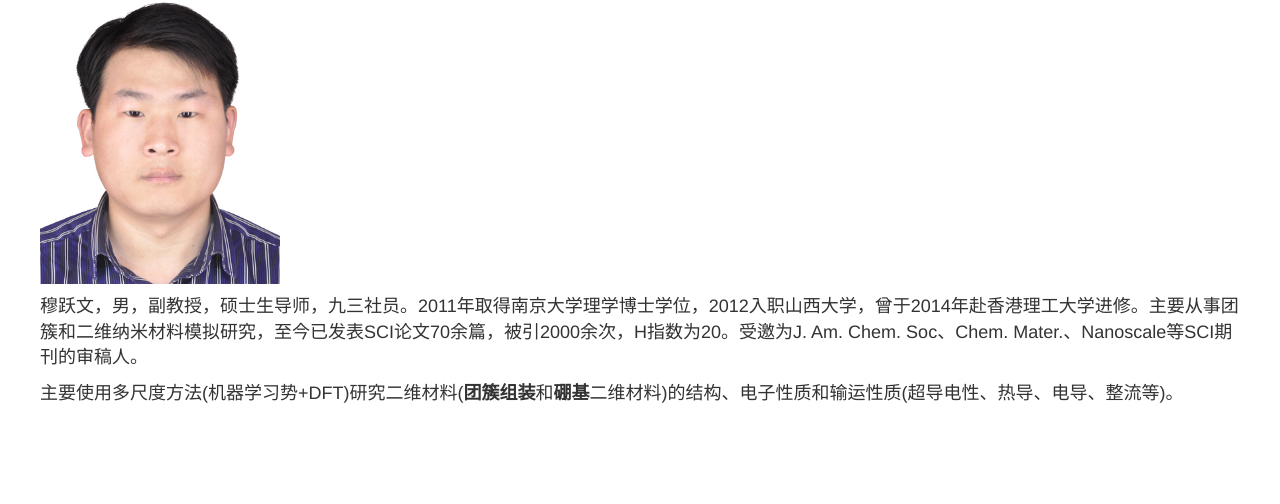
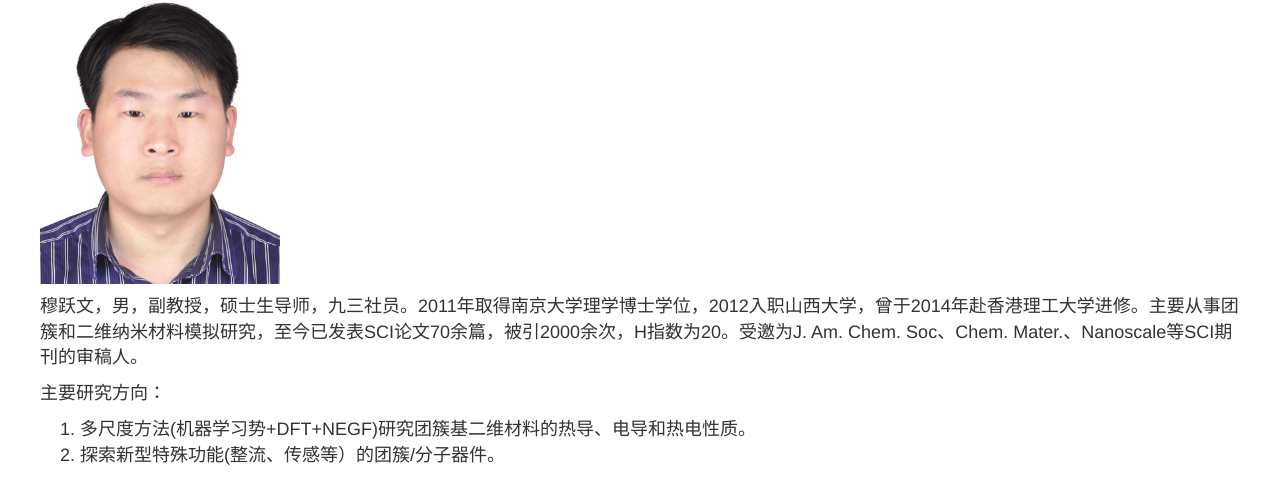
Before and after one commit to caesarmu/caesarmu.github.io, a plain HTML site: page index.html in a window 1280 px wide. Shown: the part 212-716 px from the top of the page. Drawn offline with Linux system fonts and the light colour scheme; no server answers.

Commit message:
Add files via upload

```diff
--- a/index.html
+++ b/index.html
@@ -8,7 +8,7 @@
     <meta name="generator" content="pandoc">
     <meta name="description" content="">
     <meta name="author" content="Yuewen Mu">
-    <meta name="dcterms.date" content=" 08/21/2023">
+    <meta name="dcterms.date" content=" 10/19/2023">
   <title>Yuewen Mu</title>
   <!-- script type="text/javascript">var filename=location.href;filename=filename.substr(filename.lastIndexOf('/')+1);document.title="Yuewen Mu"+"("+filename+")";</script -->
     <!-- Bootstrap core CSS -->
@@ -126,7 +126,11 @@ button{
 <h1 class="unnumbered" id="about-me">About Me</h1>
 <p><img src="/img/ywmu.jpg" title="#20%" style="width:20.0%" /></p>
 <p>穆跃文，男，副教授，硕士生导师，九三社员。2011年取得南京大学理学博士学位，2012入职山西大学，曾于2014年赴香港理工大学进修。主要从事团簇和二维纳米材料模拟研究，至今已发表SCI论文70余篇，被引2000余次，H指数为20。受邀为J. Am. Chem. Soc、Chem. Mater.、Nanoscale等SCI期刊的审稿人。</p>
-<p>主要使用多尺度方法(机器学习势+DFT)研究二维材料(<strong>团簇组装</strong>和<strong>硼基</strong>二维材料)的结构、电子性质和输运性质(超导电性、热导、电导、整流等)。</p>
+<p>主要研究方向：</p>
+<ol type="1">
+<li>多尺度方法(机器学习势+DFT+NEGF)研究团簇基二维材料的热导、电导和热电性质。</li>
+<li>探索新型特殊功能(整流、传感等）的团簇/分子器件。</li>
+</ol>
         </div>
       </div>
     </div>
```
